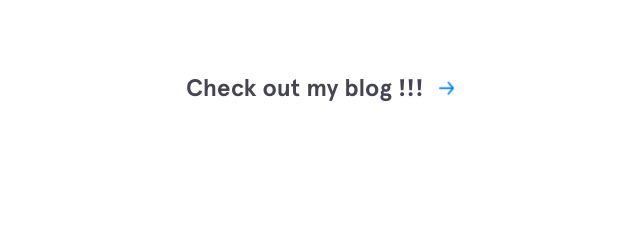
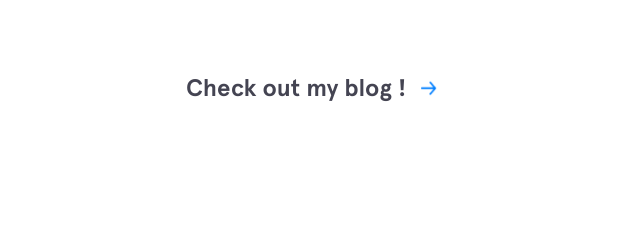
Before and after one commit to DKelaskar/dportfolio, a plain HTML site: page index.html in a window 1280 px wide. Shown: the part 2904-3144 px from the top of the page, 129-769 px from the left. Drawn offline with Linux system fonts and the light colour scheme; a script that the page names is missing.

Commit message:
removed exclamations

```diff
--- a/index.html
+++ b/index.html
@@ -169,7 +169,7 @@
             <div class=project>
                 <div class=project__name>
                     <h1><a class=arrow-link href="https://kelaskardivya.now.sh"
-                       target=_blank>Check out my blog !!!</a></h1>
+                       target=_blank>Check out my blog !</a></h1>
                 </div>
             </div>
     </section>
```
